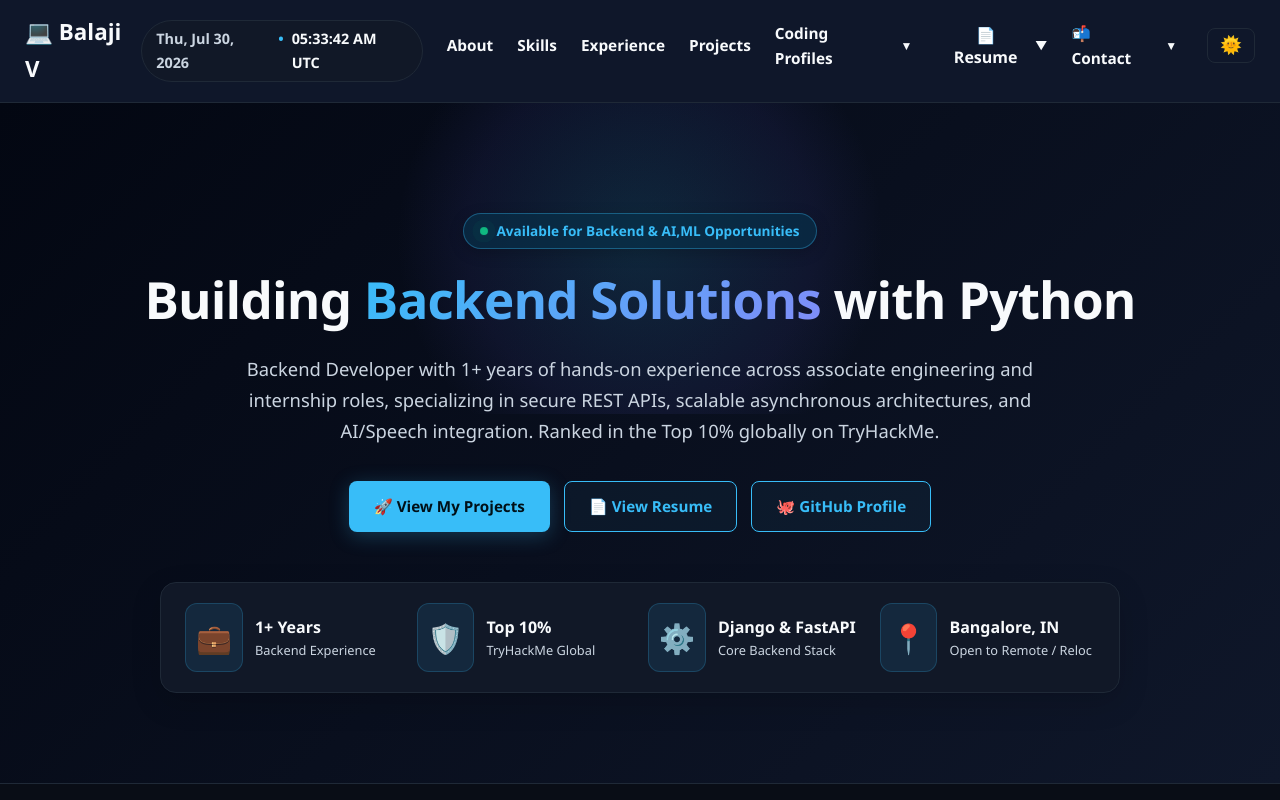
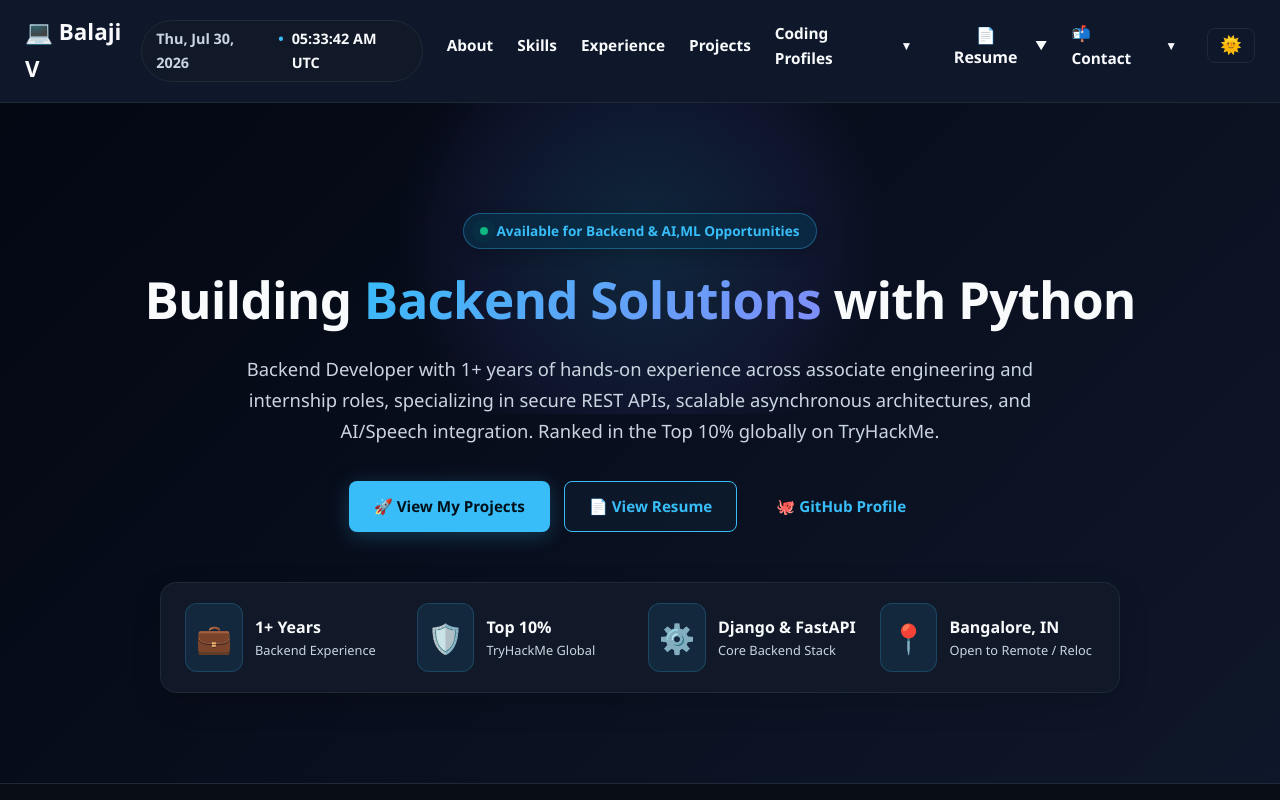
Before and after one commit to balajiinfo8/portfolio, a React (Vite) app: page / in a window 1280 px wide. Shown: the top 800 px of the page. Built offline with nearby package versions, Linux system fonts and the light colour scheme.

Commit message:
updating the portfolio website button

```diff
--- a/src/components/Hero.jsx
+++ b/src/components/Hero.jsx
@@ -56,7 +56,7 @@ const Hero = () => {
             href="https://github.com/balajiinfo8"
             target="_blank"
             rel="noopener noreferrer"
-            className="btn btn-secondary"
+            className="btn btn-info"
           >
             🐙 GitHub Profile
           </a>
```
